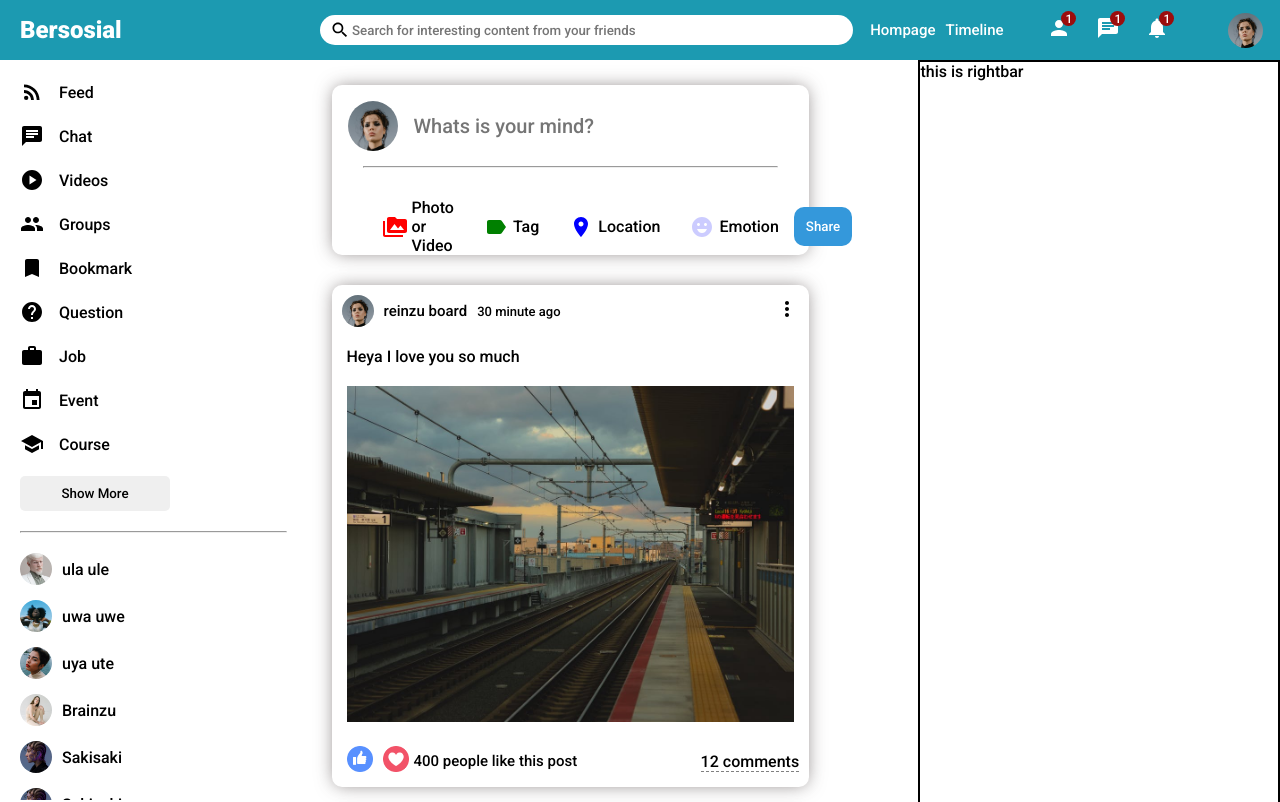
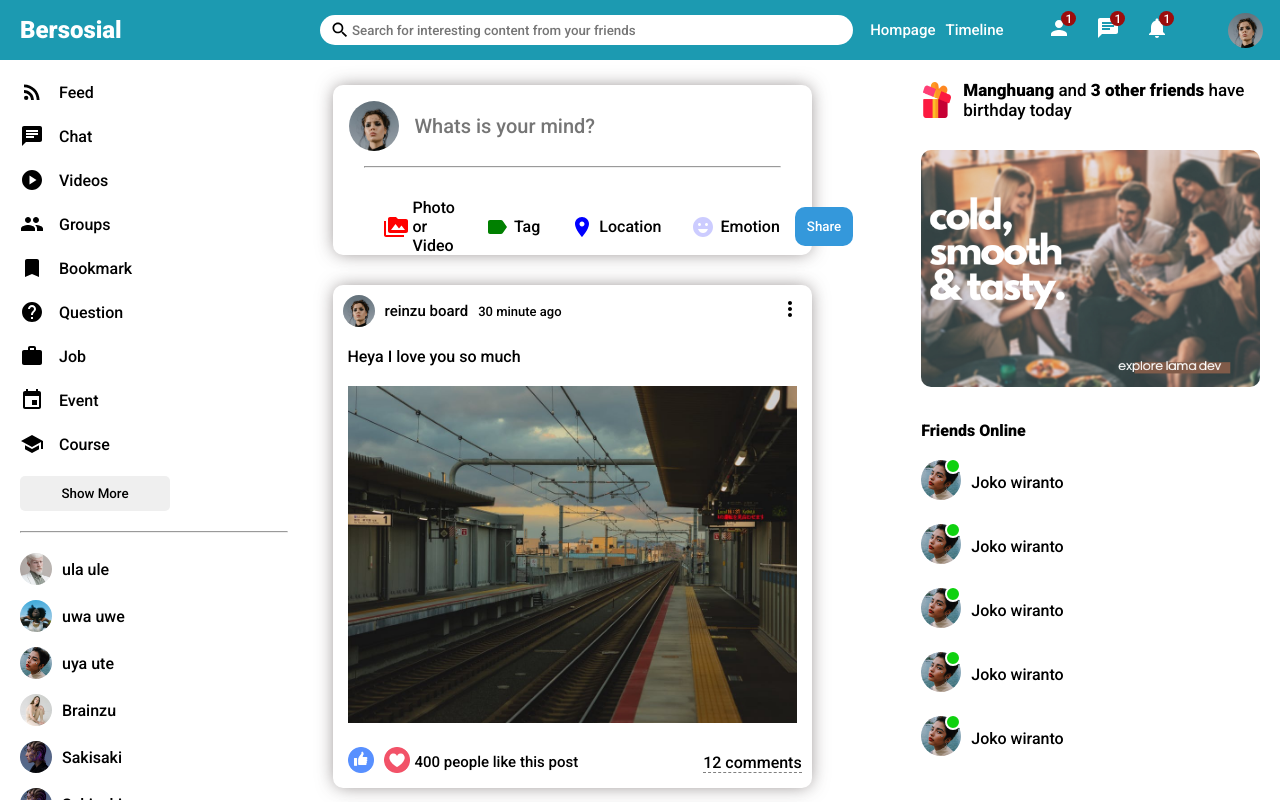
Before and after one commit to RizuChand/React-sosial-media-app, a React (Create React App) app: page / in a window 1280 px wide. Shown: the top 802 px of the page. Built offline with nearby package versions, Linux system fonts and the light colour scheme.

Commit message:
rightbar

```diff
--- a/src/components/rightbar/Rightbar.jsx
+++ b/src/components/rightbar/Rightbar.jsx
@@ -2,5 +2,56 @@ import React from "react";
 import "./rightbar.css";
 
 export default function Rightbar() {
-  return <div className="rightbar">this is rightbar</div>;
+  return <div className="rightbar">
+    <div className="rightbarWrapper">
+      <div className="birthdayContainer">
+        <img className="birthdayImg" src="/assets/gift.png" alt="" />
+        <span className="birthdayText"> <b>Manghuang</b> and <b>3 other friends</b> have birthday today </span>
+      </div>
+      <img className="rightbarAd" src="/assets/ad.png" alt="" />
+      <h4 className="rightbarTittle">Friends Online</h4>
+      <ul className="righbarFriendList">
+        <li className="rightbarFriend">
+          <div className="profileContainer">
+            <img className="imgContainer" src="/assets/person/4.jpeg" alt="" />
+            <span className="online"></span>
+          </div>
+          <span className="username">Joko wiranto</span>
+
+        </li>
+        <li className="rightbarFriend">
+          <div className="profileContainer">
+            <img className="imgContainer" src="/assets/person/4.jpeg" alt="" />
+            <span className="online"></span>
+          </div>
+          <span className="username">Joko wiranto</span>
+
+        </li>
+        <li className="rightbarFriend">
+          <div className="profileContainer">
+            <img className="imgContainer" src="/assets/person/4.jpeg" alt="" />
+            <span className="online"></span>
+          </div>
+          <span className="username">Joko wiranto</span>
+
+        </li>
+        <li className="rightbarFriend">
+          <div className="profileContainer">
+            <img className="imgContainer" src="/assets/person/4.jpeg" alt="" />
+            <span className="online"></span>
+          </div>
+          <span className="username">Joko wiranto</span>
+
+        </li>
+        <li className="rightbarFriend">
+          <div className="profileContainer">
+            <img className="imgContainer" src="/assets/person/4.jpeg" alt="" />
+            <span className="online"></span>
+          </div>
+          <span className="username">Joko wiranto</span>
+
+        </li>
+      </ul>
+    </div>
+    </div>;
 }
--- a/src/components/rightbar/rightbar.css
+++ b/src/components/rightbar/rightbar.css
@@ -1,5 +1,64 @@
 .rightbar {
   flex: 3.5;
   height: calc(100vh - 60px);
- border: solid black 2px;
+
 }
+
+.rightbarWrapper {
+  padding: 20px 20px 0 0;
+}
+.birthdayContainer {
+  display: flex;
+  align-items: center;
+}
+
+.birthdayImg {
+  width: 32px;
+  height: 36px;
+  margin-right: 10px;
+}
+.birthdayText {
+  font-weight: 200;
+  font-size: 17px;
+}
+.rightbarAd {
+  width: 100%;
+  margin: 30px 0;
+  border-radius: 10px;
+}
+.rightbarTittle {
+  margin-bottom: 20px;
+}
+.righbarFriendList {
+  padding: 0;
+  margin: 0;
+  list-style: none;
+
+}
+
+.rightbarFriend {
+
+  display: flex;
+  align-items: center;
+  margin-bottom: 20px;
+}
+.profileContainer {
+  margin-right: 10px;
+  position: relative;
+}
+.imgContainer {
+  width: 40px;
+  height: 40px;
+  border-radius: 50%;
+  object-fit: cover;
+}
+.online {
+  width: 12px;
+  height: 12px;
+  border-radius: 50%;
+  background-color: rgb(15, 209, 15);
+  position: absolute;
+  top: -2px;
+  right: 0;
+  border: 2px solid white;
+}
```
